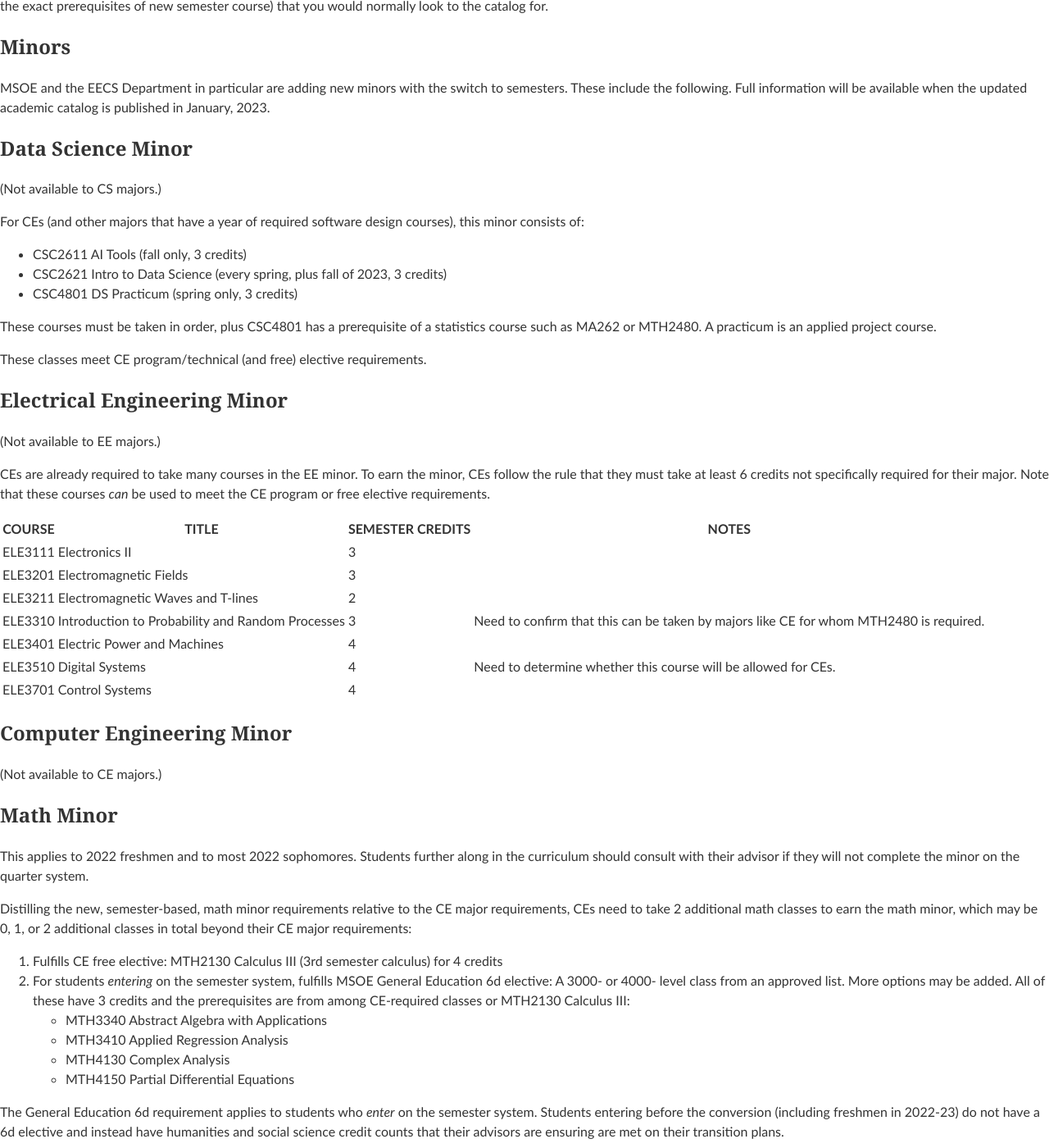
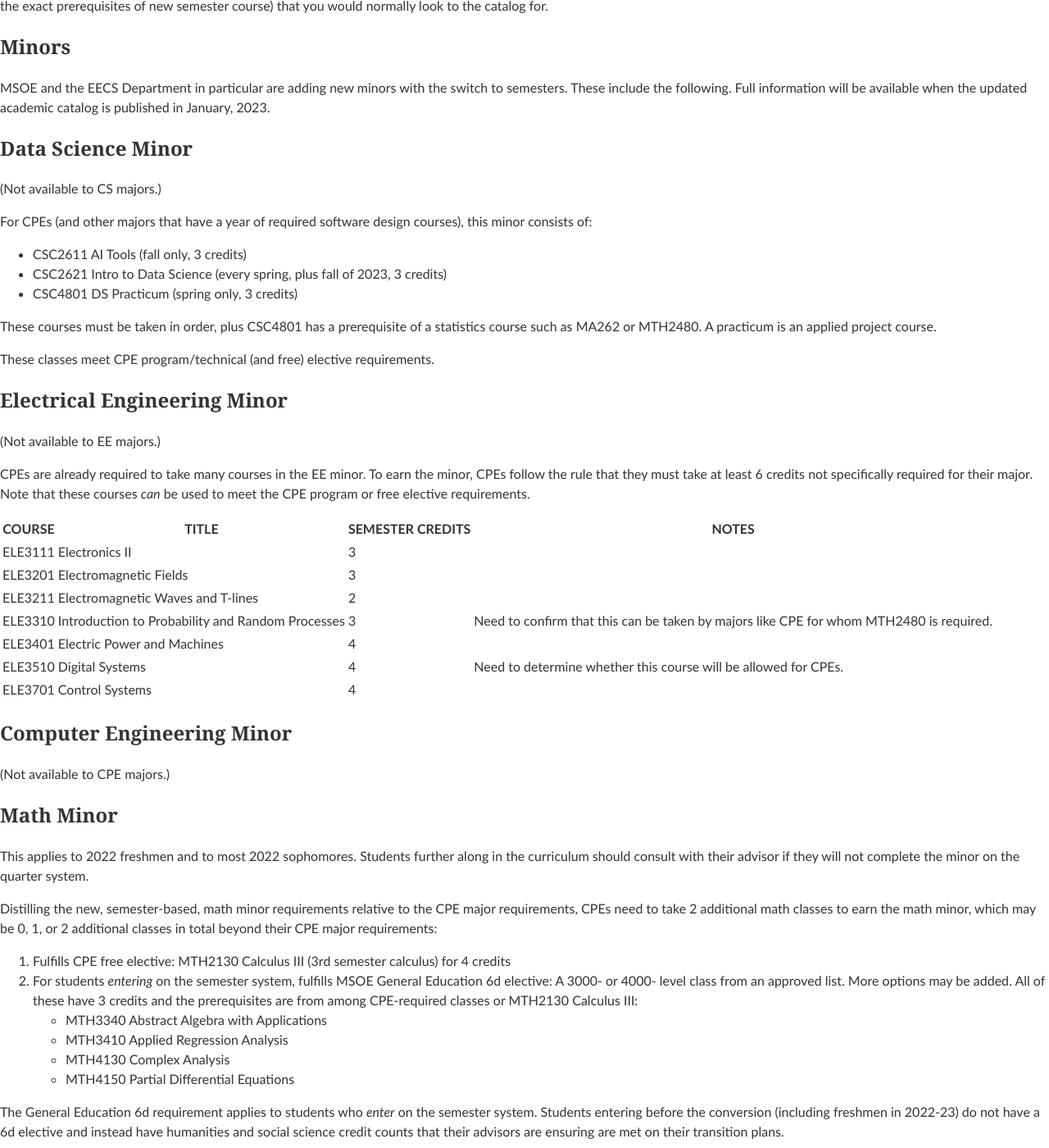
Before and after one commit to edurant/edurant.github.io, a Jekyll site: the page built from advising/semester-transition-ref.md, in a window 1280 px wide and 1400 px high, scrolled down 3181 px. Shown: the whole window at 82% size. Built offline with Jekyll 4.4.1, drawn with Linux system fonts in a browser that asks for light colours; our own code applies the rules of GitHub Pages for plain Markdown files; some of the changed text lies outside the part shown.

Commit message:
CE->CPE when referring to the major
CE->CPE when referring to major in URLs

```diff
--- a/advising/semester-transition-ref.md
+++ b/advising/semester-transition-ref.md
@@ -61,7 +61,7 @@
 * ELC PROG – Technical Computer Engineering Program Elective
 * ELC SS – Social Science Course (Anthropology, Economics, Political Science, Psychology, Sociology)
 * PLC HU – Placeholder for an HU course: This is an administrative tool we use to replicate ELC HU.
-* PLC PROG – Placeholder for CE Elective course: This is an administrative tool we use to replicate ELC PROG.
+* PLC PROG – Placeholder for CPE Elective course: This is an administrative tool we use to replicate ELC PROG.
 * PLC SS – Placeholder for an SS course: This is an administrative tool we use to replicate ELC SS.
 
 Elective labels tagged with NONE are electives your advisor removed from the term as they balanced your course work.
@@ -90,7 +90,7 @@
 
 ## BA3411 in Spring
 
-BA3411 (off track) will run in spring, 2023 in addition to BA3423 (on track). These courses or their semester versions (BUS2411 and BUS3420) are required for all CEs regardless of curriculum version.
+BA3411 (off track) will run in spring, 2023 in addition to BA3423 (on track). These courses or their semester versions (BUS2411 and BUS3420) are required for all CPEs regardless of curriculum version.
 
 ## Circuits
 
@@ -99,13 +99,13 @@
 ### Winter Offerings
 
 * EE2050. Registration will at first be limited to EE students as this is on their transition track.
-* EE2060. Registration will at first be limited to CE students as this is on their track. Note that EE2050+EE2060 will count for ELE2001 in the semester system. Those not taking EE2060 this term will still have the chance to take EE2980 next term for the ELE2001 equivalent.
+* EE2060. Registration will at first be limited to CPE students as this is on their track. Note that EE2050+EE2060 will count for ELE2001 in the semester system. Those not taking EE2060 this term will still have the chance to take EE2980 next term for the ELE2001 equivalent.
 * EE2070. Registration will at first be limited to BME and EE students as this is on their track. Note that completion of EE2070 is required for students to receive equivalent credit for both ELE2001 and ELE2011.
 
 ### Spring Offerings
 
 * EE2980. This 2-2-3 course will cover the remainder of the ELE2001 material beyond what is covered in EE2050. Registration will at first be limited to EE students as this is on their transition track. The course will be taught with MA137 as a strict co-req.
-* EE2070. Registration will at first be limited to CE students as this is on their track.
+* EE2070. Registration will at first be limited to CPE students as this is on their track.
 
 ### Some implications
 
@@ -124,7 +124,7 @@
 
 (Not available to CS majors.)
 
-For CEs (and other majors that have a year of required software design courses), this minor consists of:
+For CPEs (and other majors that have a year of required software design courses), this minor consists of:
 
 * CSC2611 AI Tools (fall only, 3 credits)
 * CSC2621 Intro to Data Science (every spring, plus fall of 2023, 3 credits)
@@ -132,36 +132,36 @@
 
 These courses must be taken in order, plus CSC4801 has a prerequisite of a statistics course such as MA262 or MTH2480. A practicum is an applied project course.
 
-These classes meet CE program/technical (and free) elective requirements.
+These classes meet CPE program/technical (and free) elective requirements.
 
 ## Electrical Engineering Minor
 
 (Not available to EE majors.)
 
-CEs are already required to take many courses in the EE minor. To earn the minor, CEs follow the rule that they must take at least 6 credits not specifically required for their major. Note that these courses *can* be used to meet the CE program or free elective requirements.
+CPEs are already required to take many courses in the EE minor. To earn the minor, CPEs follow the rule that they must take at least 6 credits not specifically required for their major. Note that these courses *can* be used to meet the CPE program or free elective requirements.
 
 COURSE | TITLE | SEMESTER CREDITS | NOTES
 -- | -- | -- | --
 ELE3111 | Electronics II | 3
 ELE3201 | Electromagnetic Fields | 3
 ELE3211 | Electromagnetic Waves and T-lines | 2
-ELE3310 | Introduction to Probability and Random Processes | 3 | Need to confirm that this can be taken by majors like CE for whom MTH2480 is required.
+ELE3310 | Introduction to Probability and Random Processes | 3 | Need to confirm that this can be taken by majors like CPE for whom MTH2480 is required.
 ELE3401 | Electric Power and Machines | 4
-ELE3510 | Digital Systems | 4 | Need to determine whether this course will be allowed for CEs.
+ELE3510 | Digital Systems | 4 | Need to determine whether this course will be allowed for CPEs.
 ELE3701 | Control Systems | 4
 
 ## Computer Engineering Minor
 
-(Not available to CE majors.)
+(Not available to CPE majors.)
 
 ## Math Minor
 
 This applies to 2022 freshmen and to most 2022 sophomores. Students further along in the curriculum should consult with their advisor if they will not complete the minor on the quarter system.
 
-Distilling the new, semester-based, math minor requirements relative to the CE major requirements, CEs need to take 2 additional math classes to earn the math minor, which may be 0, 1, or 2 additional classes in total beyond their CE major requirements:
+Distilling the new, semester-based, math minor requirements relative to the CPE major requirements, CPEs need to take 2 additional math classes to earn the math minor, which may be 0, 1, or 2 additional classes in total beyond their CPE major requirements:
 
-1. Fulfills CE free elective: MTH2130 Calculus III (3rd semester calculus) for 4 credits
-1. For students *entering* on the semester system, fulfills MSOE General Education 6d elective: A 3000- or 4000- level class from an approved list. More options may be added. All of these have 3 credits and the prerequisites are from among CE-required classes or MTH2130 Calculus III:
+1. Fulfills CPE free elective: MTH2130 Calculus III (3rd semester calculus) for 4 credits
+1. For students *entering* on the semester system, fulfills MSOE General Education 6d elective: A 3000- or 4000- level class from an approved list. More options may be added. All of these have 3 credits and the prerequisites are from among CPE-required classes or MTH2130 Calculus III:
    * MTH3340 Abstract Algebra with Applications
    * MTH3410 Applied Regression Analysis
    * MTH4130 Complex Analysis
--- a/index.html
+++ b/index.html
@@ -17,7 +17,7 @@
 <div align="center">
     <p><a href="courses/">Courses</a>: <a href="https://gitlab.com/msoe.edu/eecs/seniordesign/ce/wikis/">Senior Design</a>
     | <a href="sched/s23.html">Schedule</a>
-    | Advising: <a href="advising/">CE</a>, <a href="advising/msml.html">MSML</a>
+    | Advising: <a href="advising/">CPE</a>, <a href="advising/msml.html">MSML</a>
     | <a href="https://scholar.google.com/citations?user=FSlPi_wAAAAJ">Publications</a>
     | <a href="rec.html">Recommendations</a>
     | <a href="misc/">Other</a></p>
```
Also changed, not shown: advising/cpeElectiveRules.md (renamed from advising/ceElectiveRules.md, +11 -11 lines), advising/durant.md (+3 -3 lines), advising/index.md (+6 -6 lines), advising/msml.md (+2 -2 lines).
